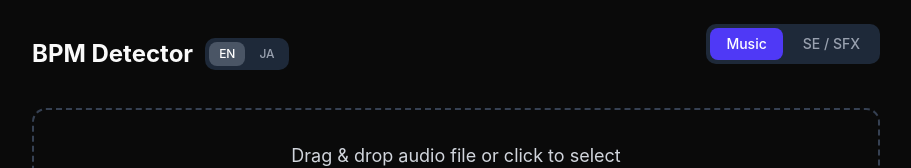
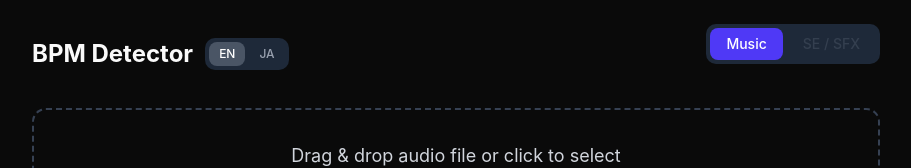
Before and after one commit to yui666a/BPM-Detector, a Next.js app: page / in a window 1280 px wide. Shown: the top 168 px of the page, without its empty margins (184-1095 px from the left). Built offline with nearby package versions, Linux system fonts and the light colour scheme.

Commit message:
Enhance ModeSelector: Add disabled state for modes
- Introduced an optional 'disabled' property in ModeEntry interface.
- Updated the 'se' mode to be disabled, preventing selection.
- Adjusted button behavior and styling to reflect the disabled state.

```diff
--- a/src/components/ModeSelector.tsx
+++ b/src/components/ModeSelector.tsx
@@ -10,6 +10,7 @@ interface ModeEntry {
 	value: AnalysisMode;
 	label: string;
 	description: string;
+	disabled?: boolean;
 }
 
 export function ModeSelector() {
@@ -20,7 +21,7 @@ export function ModeSelector() {
 	const modes: ModeEntry[] = useMemo(
 		() => [
 			{ value: "music", label: t.modeMusic, description: t.modeMusicDesc },
-			{ value: "se", label: t.modeSE, description: t.modeSEDesc },
+			{ value: "se", label: t.modeSE, description: t.modeSEDesc, disabled: true },
 		],
 		[t],
 	);
@@ -39,10 +40,22 @@ export function ModeSelector() {
 					<button
 						key={m.value}
 						type="button"
-						onClick={() => setMode(m.value)}
+						onClick={() => {
+							if (!m.disabled) {
+								setMode(m.value);
+							}
+						}}
 						onMouseEnter={() => setHoveredMode(m.value)}
 						onMouseLeave={() => setHoveredMode(null)}
-						className={`rounded-md px-4 py-1.5 text-sm font-medium transition-colors ${mode === m.value ? "bg-indigo-600 text-white" : "text-gray-400 hover:text-gray-200"}`}
+						disabled={m.disabled}
+						aria-disabled={m.disabled}
+						className={`rounded-md px-4 py-1.5 text-sm font-medium transition-colors ${
+							m.disabled
+								? "cursor-not-allowed text-gray-600 opacity-50"
+								: mode === m.value
+									? "bg-indigo-600 text-white"
+									: "text-gray-400 hover:text-gray-200"
+						}`}
 					>
 						{m.label}
 					</button>
```
